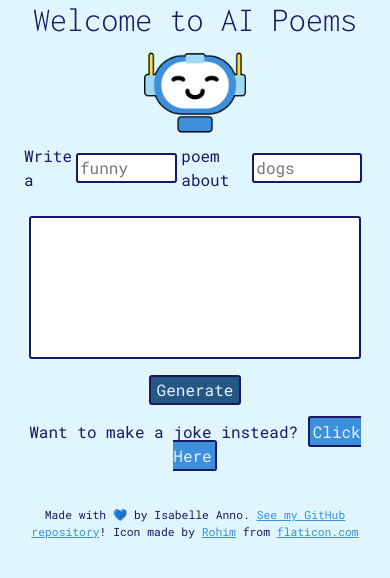
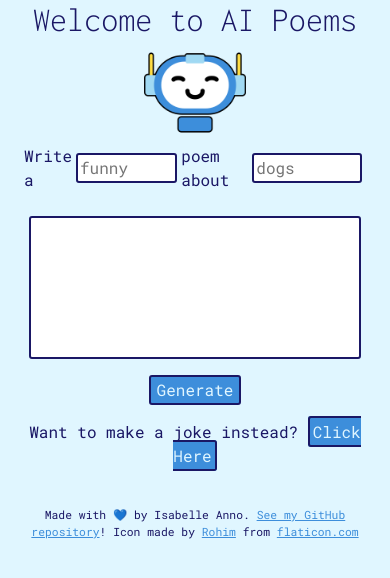
Before and after one commit to isabelleanno/ai-poems, a React (Create React App) app: page / in a window 390 px wide. In both pictures the pointer is over the button "Generate". Shown: the top 578 px of the page. Built offline with nearby package versions, Linux system fonts and the light colour scheme.

Commit message:
changed mobile button

```diff
--- a/src/App.css
+++ b/src/App.css
@@ -186,13 +186,11 @@ button#jokes > a:hover {
     display: flex;
     justify-content: center;
   }
-  #mobile-btn button {
+  #mobile-btn button:hover {
     background-color: #3d8edb;
     color: rgb(224, 246, 255);
   }
-  #mobile-btn button:hover {
-    background-color: #265683;
-  }
+
   #logo {
     margin: 0;
   }
```
